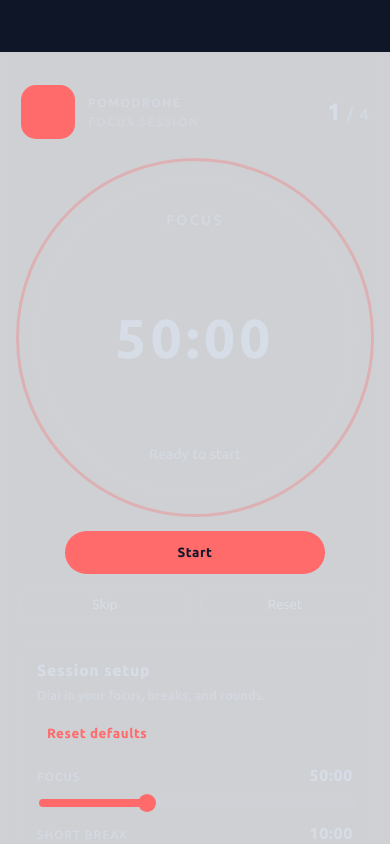
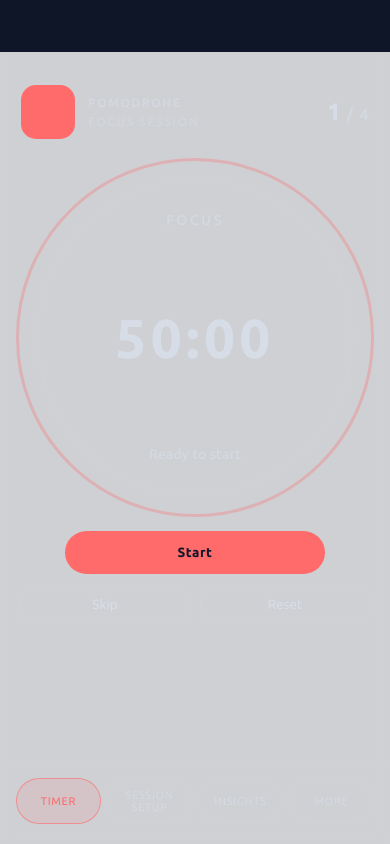
Before and after one commit to the-gauss/pomodrone, a React (Vite) app in the folder app/: page / in a window 390 px wide. Shown: the top 844 px of the page. Built offline with nearby package versions, Linux system fonts and the light colour scheme.

Commit message:
feat: Add tab navigation and session management UI components

```diff
--- a/app/src/App.css
+++ b/app/src/App.css
@@ -6,6 +6,7 @@
   flex-direction: column;
   align-items: center;
   padding: 0;
+  width: 100%;
 }
 
 .title-bar {
@@ -18,10 +19,12 @@
 
 .frame {
   width: min(520px, 100%);
+  flex: 1;
+  margin: 0 auto;
   display: flex;
   flex-direction: column;
   gap: 24px;
-  padding: 32px 20px 48px;
+  padding: 32px 20px 32px;
   background: transparent;
   -webkit-app-region: no-drag;
 }
@@ -386,6 +389,52 @@ input[type='range']::-moz-range-track {
   transform: translateY(0.5px);
 }
 
+.tab-panel {
+  width: 100%;
+}
+
+.placeholder-panel {
+  border: 1px solid rgba(var(--text-rgb), 0.12);
+  border-radius: 18px;
+  padding: 32px 16px;
+  text-align: center;
+  background: transparent;
+}
+
+.tab-bar {
+  width: min(520px, 100%);
+  display: grid;
+  grid-template-columns: repeat(4, 1fr);
+  gap: 8px;
+  padding: 12px 20px 24px;
+  border-top: 1px solid rgba(var(--text-rgb), 0.12);
+  background: transparent;
+  -webkit-app-region: no-drag;
+}
+
+.tab-button {
+  border: 1px solid rgba(var(--text-rgb), 0.16);
+  border-radius: 999px;
+  padding: 10px 8px;
+  background: transparent;
+  color: rgba(var(--text-rgb), 0.7);
+  font-size: 12px;
+  letter-spacing: 0.08em;
+  text-transform: uppercase;
+  cursor: pointer;
+  transition: border-color 0.2s ease, color 0.2s ease, background 0.2s ease;
+}
+
+.tab-button.active {
+  color: var(--accent);
+  border-color: rgba(var(--accent-rgb), 0.6);
+  background: rgba(var(--accent-rgb), 0.12);
+}
+
+.tab-button:active {
+  transform: translateY(0.5px);
+}
+
 @media (max-width: 520px) {
   .frame {
     gap: 18px;
@@ -399,6 +448,16 @@ input[type='range']::-moz-range-track {
     padding: 10px;
   }
 
+  .tab-bar {
+    padding: 12px 16px 20px;
+    gap: 6px;
+  }
+
+  .tab-button {
+    font-size: 11px;
+    letter-spacing: 0.06em;
+  }
+
   .panel-head {
     flex-direction: column;
     align-items: flex-start;
--- a/app/src/App.tsx
+++ b/app/src/App.tsx
@@ -22,6 +22,15 @@ const LABELS: Record<Mode, string> = {
   shortBreak: 'Short Break',
   longBreak: 'Long Break',
 }
+
+type TabKey = 'timer' | 'session' | 'stats' | 'profile'
+
+const TAB_CONFIG: ReadonlyArray<{ key: TabKey; label: string }> = [
+  { key: 'timer', label: 'Timer' },
+  { key: 'session', label: 'Session setup' },
+  { key: 'stats', label: 'Insights' },
+  { key: 'profile', label: 'More' },
+]
 
 const formatTime = (totalSeconds: number) => {
   const minutes = Math.floor(totalSeconds / 60)
@@ -94,6 +103,7 @@ function App() {
     const stored = localStorage.getItem('pomodrone-tick')
     return stored ? stored === 'true' : true
   })
+  const [activeTab, setActiveTab] = useState<TabKey>('timer')
 
   const audioCtxRef = useRef<AudioContext | null>(null)
 
@@ -108,7 +118,11 @@ function App() {
     }
   }, [mode, settings.focus, settings.longBreak, settings.shortBreak])
 
+  const previousDurationRef = useRef(baseDuration)
+
   useEffect(() => {
+    if (baseDuration === previousDurationRef.current) return
+    previousDurationRef.current = baseDuration
     if (!isRunning) {
       setSecondsLeft(baseDuration)
     }
@@ -258,6 +272,8 @@ function App() {
     <main className="app-shell">
       <div className="title-bar" />
       <div className="frame">
+        {activeTab === 'timer' && (
+          <>
             <header className="header">
               <div className="brand">
                 <div className="logo-plate">
@@ -301,8 +317,11 @@ function App() {
                 </div>
               </div>
             </section>
+          </>
+        )}
 
-        <section className="settings-panel">
+        {activeTab === 'session' && (
+          <section className="settings-panel tab-panel">
             <div className="panel-head">
               <div>
                 <p className="panel-title">Session setup</p>
@@ -367,7 +386,34 @@ function App() {
               </button>
             </div>
           </section>
+        )}
+
+        {activeTab === 'stats' && (
+          <section className="placeholder-panel tab-panel">
+            <p className="panel-title">Insights</p>
+            <p className="panel-subtitle">Session insights are on the way.</p>
+          </section>
+        )}
+
+        {activeTab === 'profile' && (
+          <section className="placeholder-panel tab-panel">
+            <p className="panel-title">Companion</p>
+            <p className="panel-subtitle">More tools will arrive in future builds.</p>
+          </section>
+        )}
       </div>
+      <nav className="tab-bar">
+        {TAB_CONFIG.map((tab) => (
+          <button
+            key={tab.key}
+            type="button"
+            className={`tab-button ${activeTab === tab.key ? 'active' : ''}`}
+            onClick={() => setActiveTab(tab.key)}
+          >
+            {tab.label}
+          </button>
+        ))}
+      </nav>
     </main>
   )
 }
```
Lines whose indentation alone changed are shown as unchanged.
